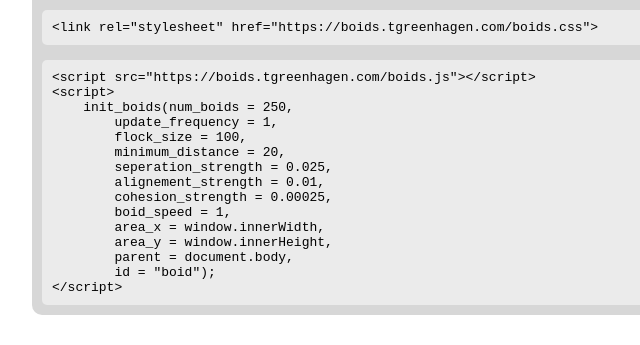
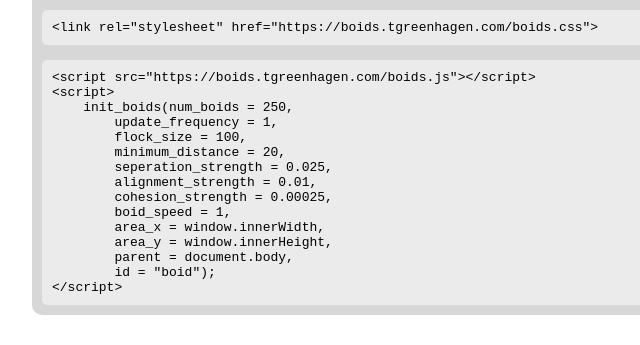
Before and after one commit to OpEnchanter/boids.js, a plain HTML site: page docs/index.html in a window 1280 px wide. Shown: the part 294-639 px from the top of the page, 124-764 px from the left. Drawn offline with Linux system fonts and the light colour scheme.

Commit message:
Update index.html

```diff
--- a/docs/index.html
+++ b/docs/index.html
@@ -28,7 +28,7 @@
         flock_size = 100,
         minimum_distance = 20,
         seperation_strength = 0.025,
-        alignement_strength = 0.01,
+        alignment_strength = 0.01,
         cohesion_strength = 0.00025,
         boid_speed = 1,
         area_x = window.innerWidth,
```
